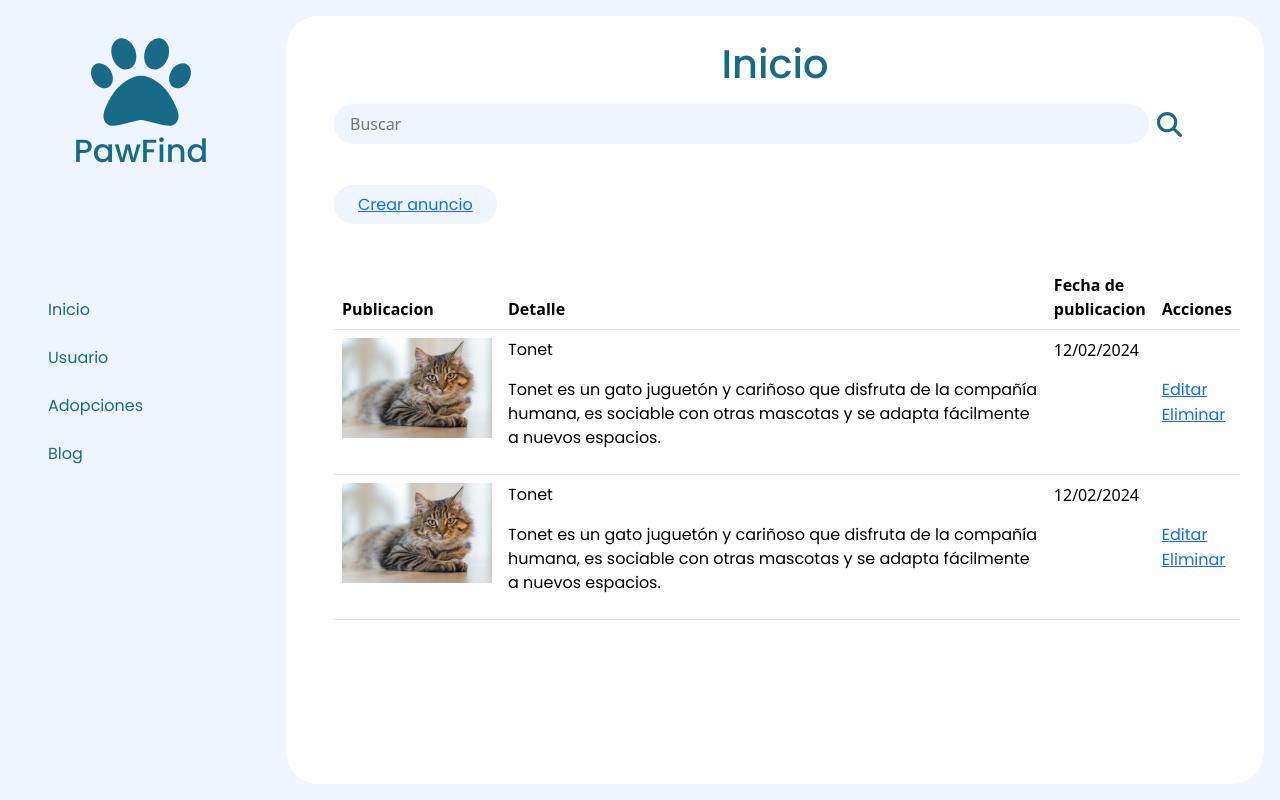
After one commit to melanyscode/SC502-1C2025-grupo1, a PHP site: page /adopciones.php in a window 1280 px wide. The commit adds this page. Run offline with PHP 8.4, Linux system fonts and the light colour scheme.

Commit message:
admin en proceso

```diff
--- /dev/null
+++ b/views/adopciones.php
@@ -0,0 +1,85 @@
+<!DOCTYPE html>
+<html lang="es">
+
+<head>
+    <meta charset="UTF-8">
+    <meta name="viewport" content="width=device-width, initial-scale=1.0">
+    <title>Admin</title>
+    <?php include "componentes/links.php"; ?>
+
+    </style>
+</head>
+
+<body class="body-admin bg-celeste">
+
+    <div class=" bg-celeste">
+        <?php include "componentes/aside.php" ?>
+    </div>
+
+    <div class=" m-3 ms-1 p-4 bg-white rounded-5">
+        <h1 class=" text-center txt-azul-oscuro">Inicio</h1>
+        <div class="ms-4">
+            <?php include "componentes/buscar.php" ?>
+        </div>
+        <div class="ms-4 my-5">
+            <a href="" class="my-5  py-2 px-4 bg-celeste rounded-pill">Crear anuncio</a>
+        </div>
+        <div class="ms-4">
+
+            <table class="table">
+                <thead>
+                    <tr>
+                        <th scope="col">Publicacion</th>
+                        <th scope="col">Detalle</th>
+                        <th scope="col">Fecha de publicacion</th>
+                        <th scope="col">Acciones</th>
+
+                    </tr>
+                </thead>
+                <tbody>
+                    <tr>
+                        <td><img src="assets/pexels-ingewallu-177809.jpg" class="table-img" alt=""> </td>
+                        <td style="width: 600px;">
+                            <p>Tonet</p>
+                            <p>
+                                Tonet es un gato juguetón y cariñoso que disfruta de la compañía humana, es sociable con otras mascotas y se adapta fácilmente a nuevos espacios.
+                            </p>
+                        </td>
+                        <td>12/02/2024</td>
+
+                        <td class=" " style="vertical-align: middle;">
+
+                        <a href="" class=""  >Editar</a>
+                        <a href="" class="  ">Eliminar</a>
+                        </td>
+
+
+                    </tr>
+                    <tr>
+                        <td><img src="assets/pexels-ingewallu-177809.jpg" class="table-img" alt=""> </td>
+                        <td style="width: 600px;">
+                            <p>Tonet</p>
+                            <p>
+                                Tonet es un gato juguetón y cariñoso que disfruta de la compañía humana, es sociable con otras mascotas y se adapta fácilmente a nuevos espacios.
+                            </p>
+                        </td>
+                        <td>12/02/2024</td>
+
+
+                        <td class=" " style="vertical-align: middle;">
+
+                        <a href="" class=""  >Editar</a>
+                        <a href="" class="  ">Eliminar</a>
+                        </td>
+
+                    </tr>
+                </tbody>
+            </table>
+</body>
+</div>
+</div>
+
+<script src="https://cdn.jsdelivr.net/npm/bootstrap@5.3.0/dist/js/bootstrap.bundle.min.js"></script>
+</body>
+
+</html>
--- a/views/index.php
+++ b/views/index.php
@@ -35,6 +35,7 @@
                     <div class="col-2 bg-white text-center rounded-5 mt-3">
                     <img src="assets/paw-solid.svg" alt="" height="25px">
                     <p>Participa</p>
+
                     </div>
             </div>
         </div>
--- a/views/style/style.css
+++ b/views/style/style.css
@@ -10,7 +10,12 @@
 .header-inicio{
     background-image: url("../assets/bg-2.png");
     background-repeat: no-repeat;
+
+    background-attachment: fixed;
+    width: auto;
+    height: auto;
 }
+
 /* colores de fondo */
 .bg-azul-oscuro{
     background-color: #176B87;
@@ -31,9 +36,7 @@
 }
 
 /* botones */
-.btn-celeste{
 
-}
 img{
     object-fit: cover;
     background-repeat: none;
@@ -96,3 +99,9 @@
     text-align: center;
 
 }
+.table-img{
+    width: 150px;
+}
+.m-0auto{
+    margin: 0 auto;
+}
```
Also changed, not shown: views/admin.php (+10 -2 lines), views/componentes/tabla.php (added, +31 -0 lines), views/assets/Diseño sin título.png (added), views/assets/bg-22.png (added), views/assets/pexels-ingewallu-177809.jpg (added).
